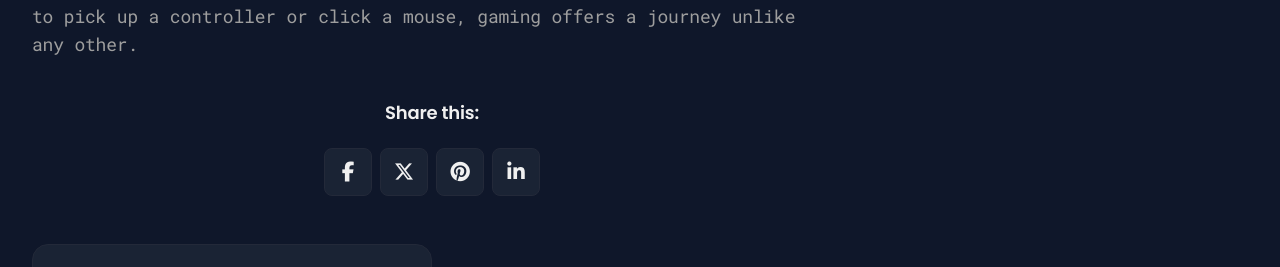
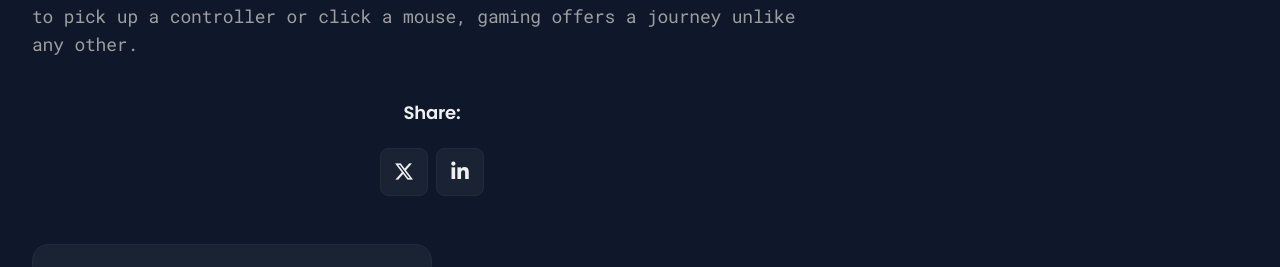
Before and after one commit to hella-web3/hella-site-base, a Jekyll site: the page built from _posts/2025-5-22-trading-alpha.md, in a window 1280 px wide and 1400 px high, scrolled down 4188 px. Shown: the part 244-511 px from the top of the window. Built offline with Jekyll 4.4.1, drawn with Linux system fonts in a browser that asks for light colours.

Commit message:
Cleanup and fix errors

```diff
--- a/_includes/head.html
+++ b/_includes/head.html
@@ -7,17 +7,17 @@
   <meta name='description' content='{% if page.description %}{{ page.description | strip_html | strip_newlines | truncate: 160 }}{% else %}{{ site.data.settings.description }}{% endif %}'>
 
   <link rel="canonical" href="{{ page.url | replace:'index.html','' | absolute_url }}">
-  <link rel="alternate" type="application/rss+xml" title="{{ site.title | escape }}" href="{{ "/feed.xml" | relative_url }}">
+  <link rel="alternate" type="application/rss+xml" title="{{ site.title | escape }}" href='{{ "/feed.xml" | relative_url }}'>
 
   <!-- Twitter Card -->
   <meta name="twitter:card" content="summary_large_image">
-  <meta name="twitter:title" content="{% if page.url == "/" %}{{ site.data.settings.title }}{% else %}{{ page.title }} – {{ site.data.settings.title }}{% endif %}">
-  <meta name="twitter:description" content="{% if page.url == "/" %}{{ site.data.settings.description | strip_html | xml_escape }}{% elsif page.description %}{{ page.description | strip_html | xml_escape }}{% else %}{{ page.excerpt | strip_html | xml_escape }}{% endif %}">
-  <meta name="twitter:image:src" content="{{ page.image | absolute_url }}">
+  <meta name="twitter:title" content='{% if page.url == "/" %}{{ site.data.settings.title }}{% else %}{{ page.title }} – {{ site.data.settings.title }}{% endif %}'>
+  <meta name="twitter:description" content='{% if page.url == "/" %}{{ site.data.settings.description | strip_html | xml_escape }}{% elsif page.description %}{{ page.description | strip_html | xml_escape }}{% else %}{{ page.excerpt | strip_html | xml_escape }}{% endif %}'>
+  <meta name="twitter:image:src" content='{{ page.image | absolute_url }}'>
 
   <!-- Facebook OpenGraph -->
-  <meta property="og:title" content="{% if page.url == "/" %}{{ site.data.settings.title }}{% else %}{{ page.title }} – {{ site.data.settings.title }}{% endif %}">
-  <meta property="og:description" content="{% if page.url == "/" %}{{ site.data.settings.description | strip_html | xml_escape }}{% elsif page.description %}{{ page.description | strip_html | xml_escape }}{% else %}{{ page.excerpt | strip_html | xml_escape }}{% endif %}">
+  <meta property="og:title" content='{% if page.url == "/" %}{{ site.data.settings.title }}{% else %}{{ page.title }} – {{ site.data.settings.title }}{% endif %}'>
+  <meta property="og:description" content='{% if page.url == "/" %}{{ site.data.settings.description | strip_html | xml_escape }}{% elsif page.description %}{{ page.description | strip_html | xml_escape }}{% else %}{{ page.excerpt | strip_html | xml_escape }}{% endif %}'>
   <meta property="og:image" content="{{ page.image | absolute_url }}">
 
   <!-- Fonts -->
@@ -28,7 +28,7 @@
 
   <script>
     const defaultTheme = "{{ site.data.settings.color_scheme.default }}";
-    const isToggleEnabled = {{ site.data.settings.color_scheme.toggle | jsonify }};
+    const isToggleEnabled = "{{ site.data.settings.color_scheme.toggle | jsonify }}";
     const userTheme = localStorage.getItem("theme");
 
     function setTheme(mode) {
--- a/_includes/header.html
+++ b/_includes/header.html
@@ -26,7 +26,7 @@
               {% if item.submenu %}
               <li class="nav__item dropdown">
                 <div class="dropdown-toggle">
-                  <svg xmlns="http://www.w3.org/2000/svg" width="20" height="4" fill="none">
+                  <svg xmlns="http://www.w3.org/2000/svg" width="20" height="4">
                     <circle cx="2" cy="2" r="2" fill="var(--link-color)"/>
                     <circle cx="10" cy="2" r="2" fill="var(--link-color)"/>
                     <circle cx="18" cy="2" r="2" fill="var(--link-color)"/>
@@ -59,7 +59,7 @@
               </div>
               <div class="toggle-sun" title="Enable light mode" aria-hidden="true">
                 <svg width="15" height="15" viewBox="0 0 48 48" xmlns="http://www.w3.org/2000/svg">
-                  <g fill="none" stroke="currentColor" stroke-linejoin="round" stroke-width="4">
+                  <g stroke="currentColor" stroke-linejoin="round" stroke-width="4">
                     <path stroke-linecap="round" d="m9.15 9.15l2.228 2.228M3 24h3.15m3 14.85l2.228-2.228M38.85 38.85l-2.228-2.228M45 24h-3.15m-3-14.85l-2.228 2.228M24 3v3.15"/>
                     <path fill="currentColor" d="M24 36c6.627 0 12-5.373 12-12s-5.373-12-12-12s-12 5.373-12 12s5.373 12 12 12Z"/>
                     <path stroke-linecap="round" d="M24 45v-3.15"/>
--- a/_includes/share-buttons.html
+++ b/_includes/share-buttons.html
@@ -1,11 +1,6 @@
 <div class="share">
-  <div class="share__title">Share this:</div>
+  <div class="share__title">Share:</div>
   <ul class="share__list list-reset">
-    <li class="share__item">
-      <a class="share__link share__facebook" href="https://www.facebook.com/sharer/sharer.php?u={{ site.url }}{{ site.baseurl }}{{ page.url }}"
-        onclick="window.open(this.href, 'pop-up', 'left=20,top=20,width=500,height=500,toolbar=1,resizable=0'); return false;"
-        title="Share on Facebook" rel="nofollow"><i class="fa-brands fa-facebook-f"></i></a>
-    </li>
     <li class="share__item">
       <a class="share__link share__twitter"
         href="https://twitter.com/intent/tweet?text={{ page.title | uri_escape }}&url={{ site.url }}{{ site.baseurl }}{{ page.url }}"
@@ -13,11 +8,6 @@
         title="Share on Twitter" rel="nofollow"><i class="fa-brands fa-x-twitter"></i></a>
     </li>
     <li class="share__item">
-      <a class="share__link share__pinterest" href="http://pinterest.com/pin/create/button/?url={{ site.url }}{{ page.url }}&amp;media={{ site.url }}{{ site.baseurl }}{{ page.image }}&amp;description={{ page.title | uri_escape }}"
-      onclick="window.open(this.href, 'pop-up', 'left=20,top=20,width=900,height=500,toolbar=1,resizable=0'); return false;" title="Share on Pinterest"
-      rel="nofollow"><i class="fa-brands fa-pinterest"></i></a>
-    </li>
-    <li class="share__item">
       <a class="share__link share__linkedin" href="https://www.linkedin.com/shareArticle?mini=true&url={{ site.url }}{{ site.baseurl }}{{ page.url }}&title={{ page.title | uri_escape }}&summary={{ page.description | uri_escape }}&source={{ site.title | uri_escape }}"
       onclick="window.open(this.href, 'pop-up', 'left=20,top=20,width=500,height=500,toolbar=1,resizable=0'); return false;" title="Share on LinkedIn" rel="nofollow"><i class="fa-brands fa-linkedin-in"></i></a>
     </li>
--- a/css/_3-modules/hero.scss
+++ b/css/_3-modules/hero.scss
@@ -36,8 +36,6 @@
 }
 
 .hero__right {
-  padding-left: 20px;
-  padding-left: 12px;
   max-width: 580px;
 
   @media (max-width: $wide) {
```
Also changed, not shown: _data/settings.yml (+1 -8 lines), examples.md (renamed from _pages/elements.md).
